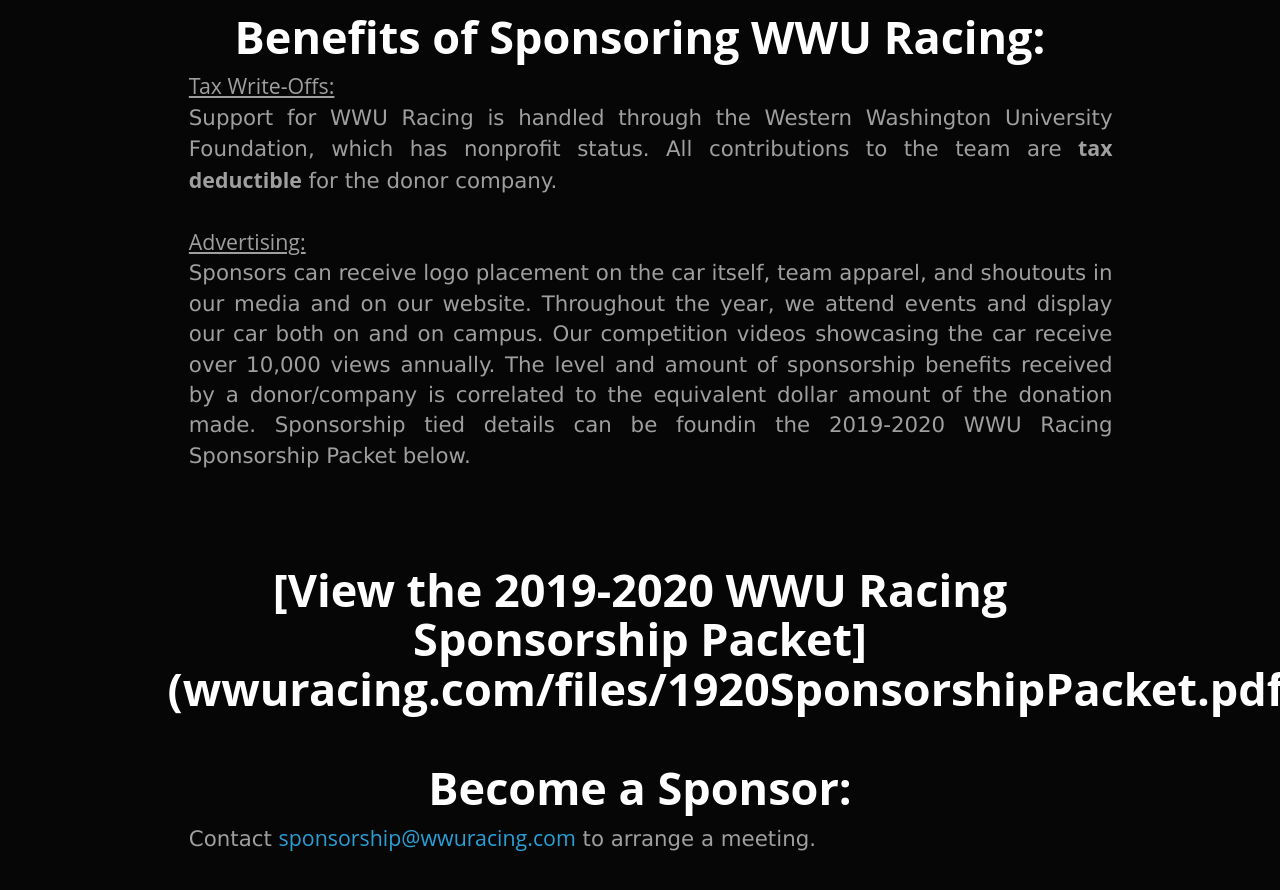
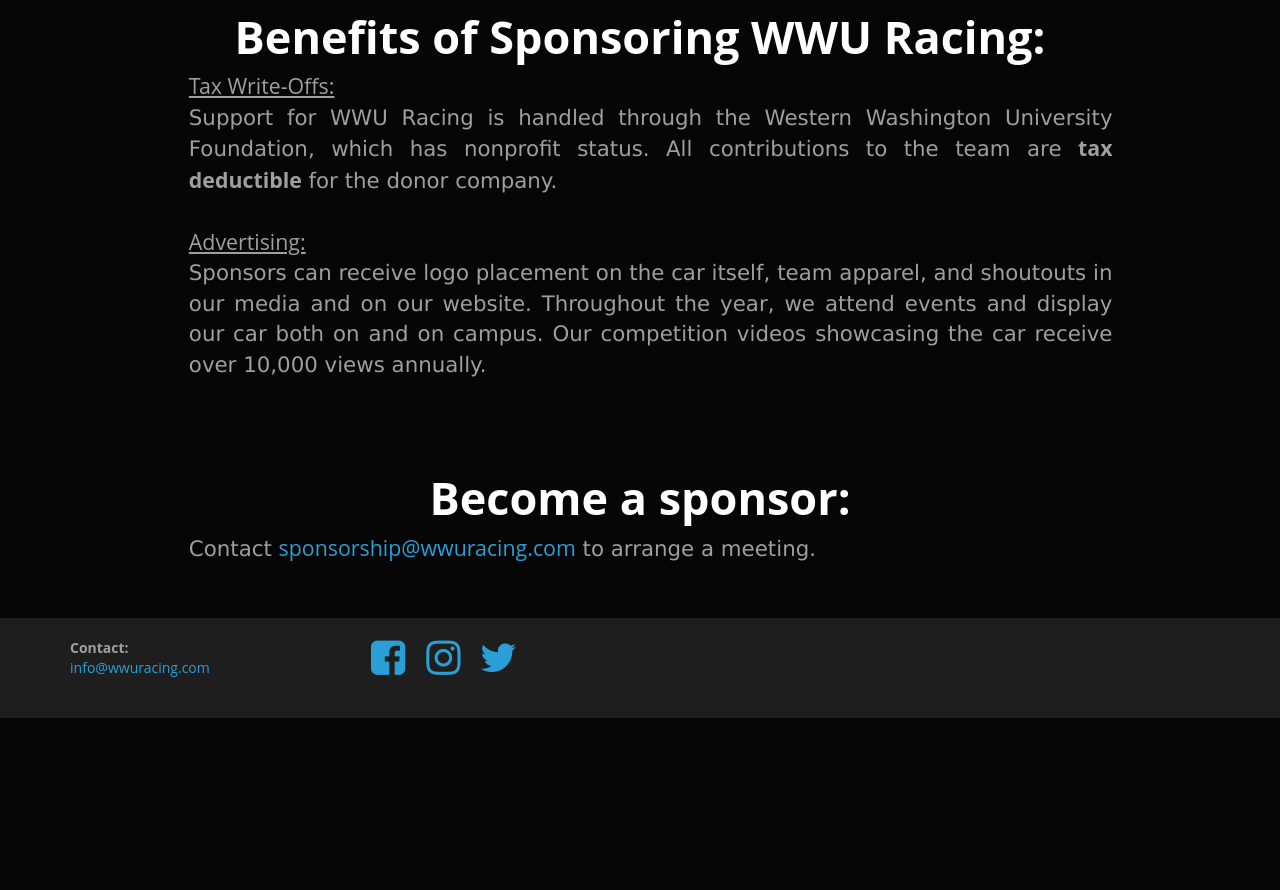
Before and after one commit to wwuracingGH/wwuracingGH.github.io, a Jekyll site: the page built from sponsorship.html, in a window 1280 px wide and 900 px high, scrolled down 1543 px. Shown: the top 890 px of the window. Built offline with Jekyll 4.4.1, drawn with Linux system fonts in a browser that asks for light colours; some web fonts are replaced; after the commit the page ends 2261 px from its top, so only the background shows below that.

Commit message:
Revert "Sponsorship Packet to Sponsors Page"
This reverts commit 33c7aeb125462392245a4d55853326758c5499f9.

```diff
--- a/sponsorship.html
+++ b/sponsorship.html
@@ -27,15 +27,11 @@
 	Support for WWU Racing is handled through the Western Washington University Foundation, which has nonprofit status. All contributions to the team are <strong>tax deductible</strong> for the donor company.
   <br><br>
 	<strong><u>Advertising:</u></strong><br>
-	Sponsors can receive logo placement on the car itself, team apparel, and shoutouts in our media and on our website. Throughout the year, we attend events and display our car both on and on campus. Our competition videos showcasing the car receive over 10,000 views annually. The level and amount of sponsorship benefits received by a donor/company is correlated to the equivalent dollar amount of the donation made. Sponsorship tied details can be foundin the 2019-2020 WWU Racing Sponsorship Packet below.
+	Sponsors can receive logo placement on the car itself, team apparel, and shoutouts in our media and on our website. Throughout the year, we attend events and display our car both on and on campus. Our competition videos showcasing the car receive over 10,000 views annually.
 </p>
 <br>
 <h2 class="text-center">
-  <strong>[View the 2019-2020 WWU Racing Sponsorship Packet](wwuracing.com/files/1920SponsorshipPacket.pdf)</strong>
-</h2>
-<br>
-<h2 class="text-center">
-  <strong>Become a Sponsor:</strong>
+  <strong>Become a sponsor:</strong>
 </h2>
 <p class="indent">
   Contact <a href="mailto:sponsorship@wwuracing.com">sponsorship@wwuracing.com</a> to arrange a meeting.
```
